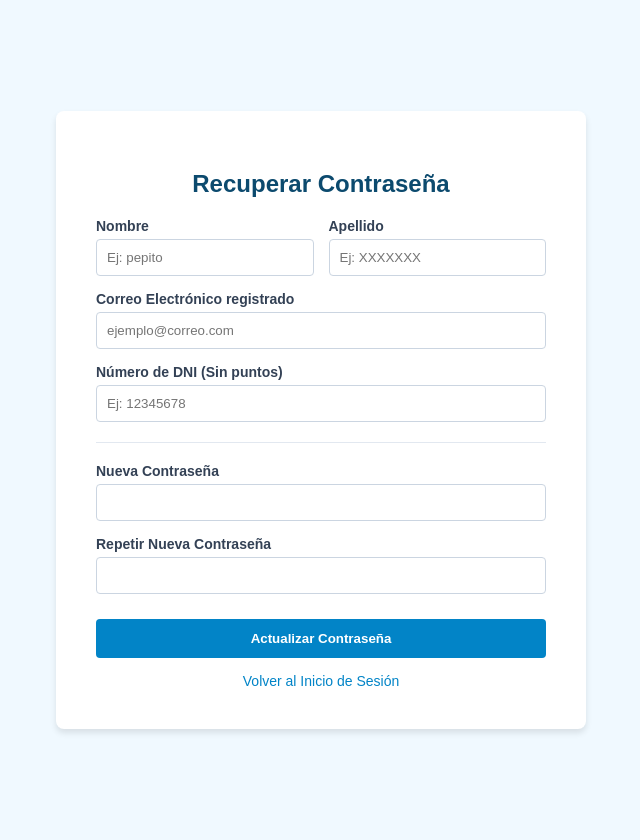
After one commit to UCH-LDS-2026/grupo-01, a PHP site: page /MediFlow/recuperar_clave.php in a window 1280 px wide. The commit adds this page. Shown: the whole page, without its empty margins (319-959 px from the left). Run offline with PHP 8.4, Linux system fonts and the light colour scheme.

Commit message:
feat: modulo recuperar clave, DNI obligatorio apra cualquier rol  y fix inserciones MVC

```diff
--- /dev/null
+++ b/MediFlow/recuperar_clave.php
@@ -0,0 +1,133 @@
+<?php
+session_start();
+// Ajustá la ruta del config.php dependiendo de dónde guardes este archivo
+require_once __DIR__ . '/config/config.php';
+
+$mensaje = "";
+$tipo_mensaje = "";
+
+if ($_SERVER["REQUEST_METHOD"] == "POST") {
+    // Recibimos los 4 datos y les limpiamos los espacios en blanco de los bordes con trim()
+    $nombre = trim($_POST['nombre']);
+    $apellido = trim($_POST['apellido']);
+    $email = trim($_POST['email']);
+    $dni = trim($_POST['dni']);
+
+    $nueva_clave = $_POST['nueva_clave'];
+    $repetir_clave = $_POST['repetir_clave'];
+
+    // 1. Validar que las contraseñas coincidan
+    if ($nueva_clave !== $repetir_clave) {
+        $mensaje = "Las contraseñas nuevas no coinciden.";
+        $tipo_mensaje = "error";
+    } else {
+        // 2. Buscar si existe un usuario con esos 4 datos EXACTOS
+        $sql = "SELECT id_usuario FROM usuario WHERE email = ? AND dni = ? AND nombre = ? AND apellido = ?";
+        $stmt = $conexion->prepare($sql);
+        $stmt->bind_param("ssss", $email, $dni, $nombre, $apellido);
+        $stmt->execute();
+        $resultado = $stmt->get_result();
+
+        // 3. Si encontramos al usuario, le cambiamos la clave
+        if ($resultado->num_rows > 0) {
+            // Agarramos el ID exacto de ese usuario para actualizar su clave
+            $usuario_encontrado = $resultado->fetch_assoc();
+            $id_usuario = $usuario_encontrado['id_usuario'];
+
+            $update_sql = "UPDATE usuario SET contrasena = ? WHERE id_usuario = ?";
+            $update_stmt = $conexion->prepare($update_sql);
+            $update_stmt->bind_param("si", $nueva_clave, $id_usuario);
+
+            if ($update_stmt->execute()) {
+                $mensaje = "¡Contraseña actualizada con éxito! Ya puedes volver al login.";
+                $tipo_mensaje = "exito";
+            } else {
+                $mensaje = "Hubo un error al guardar la contraseña en la base de datos.";
+                $tipo_mensaje = "error";
+            }
+        } else {
+            // Si tan solo UN dato no coincide, rebota
+            $mensaje = "Los datos ingresados no coinciden con nuestros registros.";
+            $tipo_mensaje = "error";
+        }
+    }
+}
+?>
+
+<!DOCTYPE html>
+<html lang="es">
+<head>
+    <meta charset="UTF-8">
+    <title>Recuperar Contraseña - MediFlow</title>
+    <style>
+        body { font-family: Arial, sans-serif; background-color: #f0f9ff; display: flex; justify-content: center; align-items: center; min-height: 100vh; margin: 0; padding: 20px; }
+        .login-container { background-color: white; padding: 40px; border-radius: 8px; box-shadow: 0 4px 6px rgba(0,0,0,0.1); width: 100%; max-width: 450px; }
+        h2 { color: #0c4a6e; text-align: center; margin-bottom: 20px; }
+        .form-group { margin-bottom: 15px; }
+        label { display: block; margin-bottom: 5px; color: #334155; font-weight: bold; font-size: 14px; }
+        input[type="email"], input[type="text"], input[type="password"] { width: 100%; padding: 10px; border: 1px solid #cbd5e1; border-radius: 4px; box-sizing: border-box; }
+        button { width: 100%; padding: 12px; background-color: #0284c7; color: white; border: none; border-radius: 4px; font-weight: bold; cursor: pointer; margin-top: 10px; }
+        button:hover { background-color: #0369a1; }
+        .alert { padding: 10px; border-radius: 4px; margin-bottom: 20px; text-align: center; font-size: 14px; }
+        .alert.error { background-color: #fee2e2; color: #991b1b; border: 1px solid #f87171; }
+        .alert.exito { background-color: #dcfce3; color: #166534; border: 1px solid #4ade80; }
+        .link-volver { display: block; text-align: center; margin-top: 15px; color: #0284c7; text-decoration: none; font-size: 14px; }
+        .link-volver:hover { text-decoration: underline; }
+        .grid-2 { display: grid; grid-template-columns: 1fr 1fr; gap: 15px; }
+    </style>
+</head>
+<body>
+
+    <div class="login-container">
+        <h2>Recuperar Contraseña</h2>
+
+        <?php if (!empty($mensaje)): ?>
+            <div class="alert <?php echo $tipo_mensaje; ?>">
+                <?php echo $mensaje; ?>
+            </div>
+        <?php endif; ?>
+
+        <form method="POST" action="">
+
+            <div class="grid-2">
+                <div class="form-group">
+                    <label for="nombre">Nombre</label>
+                    <input type="text" name="nombre" id="nombre" required placeholder="Ej: pepito">
+                </div>
+
+                <div class="form-group">
+                    <label for="apellido">Apellido</label>
+                    <input type="text" name="apellido" id="apellido" required placeholder="Ej: XXXXXXX">
+                </div>
+            </div>
+
+            <div class="form-group">
+                <label for="email">Correo Electrónico registrado</label>
+                <input type="email" name="email" id="email" required placeholder="ejemplo@correo.com">
+            </div>
+
+            <div class="form-group">
+                <label for="dni">Número de DNI (Sin puntos)</label>
+                <input type="text" name="dni" id="dni" required placeholder="Ej: 12345678">
+            </div>
+
+            <hr style="border: 0; border-top: 1px solid #e2e8f0; margin: 20px 0;">
+
+            <div class="form-group">
+                <label for="nueva_clave">Nueva Contraseña</label>
+                <input type="password" name="nueva_clave" id="nueva_clave" required>
+            </div>
+
+            <div class="form-group">
+                <label for="repetir_clave">Repetir Nueva Contraseña</label>
+                <input type="password" name="repetir_clave" id="repetir_clave" required>
+            </div>
+
+            <button type="submit">Actualizar Contraseña</button>
+        </form>
+
+        <a href="index.php" class="link-volver">Volver al Inicio de Sesión</a>
+    </div>
+
+</body>
+</html>
--- a/MediFlow/vista/imprimir_solicitud.php
+++ b/MediFlow/vista/imprimir_solicitud.php
@@ -54,7 +54,7 @@ if (!$data) {
 // ==========================================
 require_once __DIR__ . '/../../src/phpqrcode/qrlib.php';
 
-$url_validacion = "http://localhost/mediflow/grupo-01/MediFlow/validar.php?id=" . $data['id_solicitud'];
+$url_validacion = "http://192.168.1.47/mediflow/grupo-01/MediFlow/validar.php?id=" . $data['id_solicitud'];
 
 ob_start();
 QRcode::png($url_validacion, false, QR_ECLEVEL_L, 4, 2);
--- a/MediFlow/vista/login.php
+++ b/MediFlow/vista/login.php
@@ -331,7 +331,7 @@ margin: 40px 0 20px;
 </p>
 
 <div style="text-align:center; margin-top:10px;">
-<a href="#" style="font-size:13px; color:#0b5687;">¿Olvidaste tu contraseña?</a>
+<a href="../recuperar_clave.php" style="font-size: 12px; color: gray;">¿Olvidaste tu contraseña?</a>
 </div>
 </div>
 
```
Also changed, not shown: MediFlow/controlador/usuarioControlador.php (+5 -2 lines), MediFlow/modelo/Usuario.php (+8 -7 lines), MediFlow/vista/usuarios.php (+11 -8 lines).
